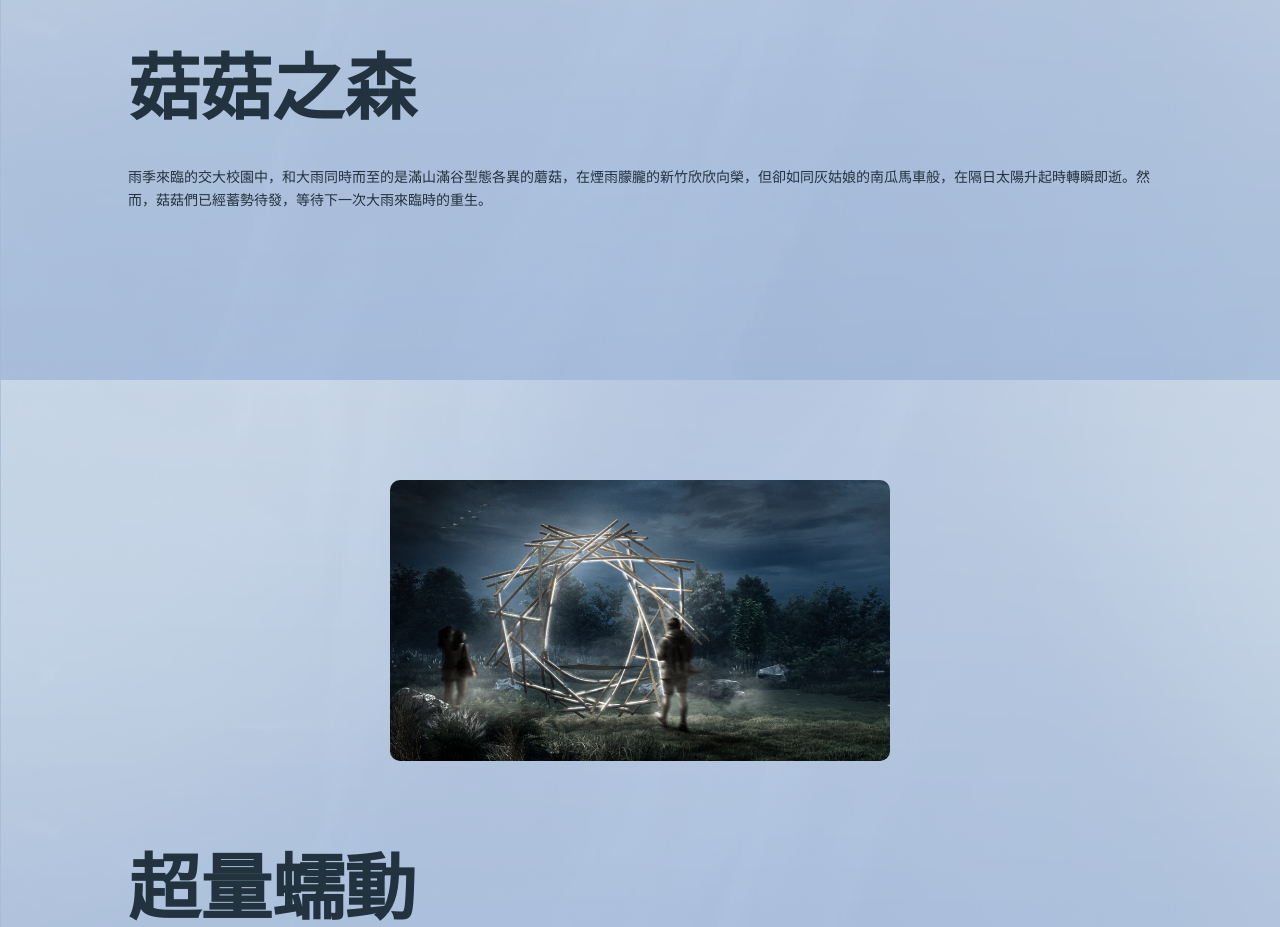
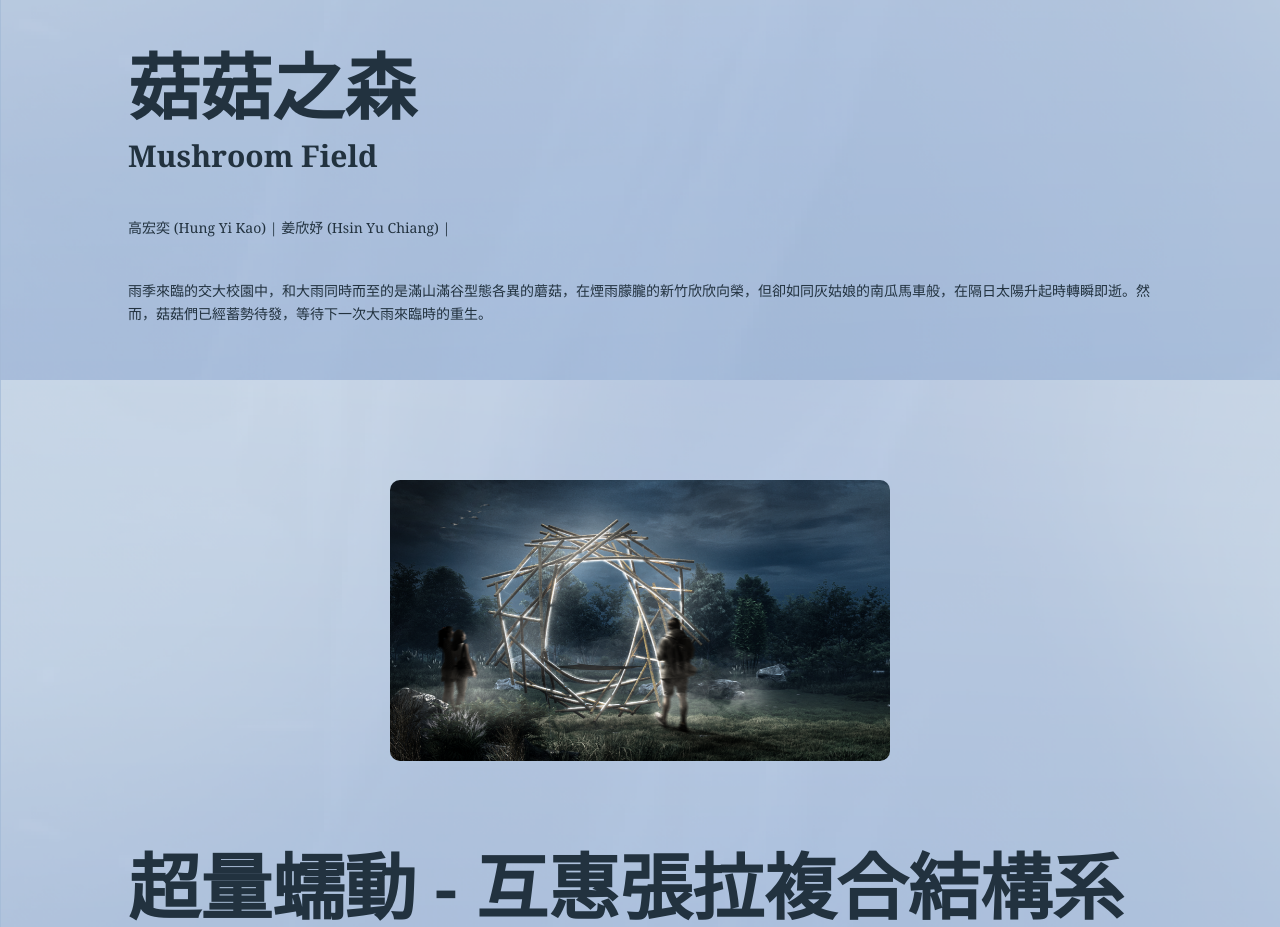
Before and after one commit to yydderf/lightfest-ts, a React (Vite) app: page / in a window 1280 px wide. Shown: the part 4420-5347 px from the top of the page. Built offline with nearby package versions, Linux system fonts and the light colour scheme.

Commit message:
add craft artists, eng_title

```diff
--- a/src/components/crafts/crafts.scss
+++ b/src/components/crafts/crafts.scss
@@ -27,20 +27,34 @@
                 flex: 1;
                 display: flex;
                 flex-direction: column;
-                gap: 30px;
+                gap: 40px;
                 overflow: hidden;
                 padding-left: 10%;
                 padding-right: 10%;
-
-
+                color: #22323f;
+                .artists-container {
+                    width: 100%;
+                    display: flex;
+                    flex-direction: row;
+                    flex-wrap: wrap;
+                    p {
+                        font-size: 14px;
+                    }
+                }
+                .craft-title {
                 h2 {
                     font-size: 72px;
                     font-weight: bolder;
-                    color: #22323f;
                 }
 
+                h3 {
+                    font-size: 30px;
+                }
+                }
+
+
+
                 p {
-                    color: #22323f;
                     font-size: 14px;
                     line-height: 23px;
 
@@ -73,9 +87,24 @@
                     padding-left: 10%;
                     padding-right: 10%;
                     padding-bottom: 16rem;
+                    gap: 20px;
+                    .artists-container {
+                        width: 100%;
+                        display: flex;
+                        flex-direction: row;
+                        flex-wrap: wrap;
+                        p {
+                            font-size: 10px;
+                        }
+                    }
 
-                    h2 {
-                        font-size: 1.5rem;
+                    .craft-title {
+                        h2 {
+                            font-size: 1.5rem;
+                        }
+                        h3 {
+                            font-size: 0.8rem;
+                        }
                     }
 
                     p {
--- a/src/components/crafts/crafts.tsx
+++ b/src/components/crafts/crafts.tsx
@@ -21,87 +21,111 @@
 interface Item {
   id: number;
   title: string;
+  eng_title: string;
   img: string;
   desc: string;
+  artists: string[];
 }
 
 const items: Item[] = [
   {
     id: 1,
     title: "光語",
+    eng_title: "Linguage",
     img: craft_11,
     desc:
       "在一片燈海之中，佇立著兩座半圓透明球體，裡頭靜靜躺著兩台對講機。為什麼這裡會有兩台機器? 他們將能通到哪裡? 對講機的另一頭又會是什麼在等著我們呢?本作品透過讓觀眾進入球體內部，建立起超脫現實的虛幻空間，並在這裡創造出一個又一個驚奇的邂逅，透過人與人的交流，重拾校園溫度以及情感連結。",
+    artists: ["趙雅婷 (Chao, Ya Ting)", "許佳穎 (Hsu, Chia Ying)", "梁芸瑄 (Liang, Yun Hsuan)", "陳以荷 (Chen, YI He)", "甯宇綸 (Ning, Yu Lun)"],
   },
   {
     id: 2,
     title: "重燃",
+    eng_title: "Walpurgis Night",
     img: craft_21,
     desc:
       "「今夜，在這 Walpurgis Night，讓我們一起慶祝百花綻放的春天到來」。本作品結合仿真鮮花及抽象植物形象，當人們靠近裝置時，點亮裝置並使百花綻放，象徵人們透過團結戰勝了嚴酷而寒冷的冬天，重新迎來春天的溫暖與光彩，藉此傳達人與人相遇的意義以及團結的重要性。期望透過這個作品為冬天的校園中增添溫暖，並為人們帶來相遇和互動的契機",
+    artists: ["陳筱媛 (CHEN,XIAO-YUAN)", "成文瑄 (CHENG,WEN-XUAN)", "張瀚勻 (ZHANG,HAN-YUN)", "林亞萱 (LIN,YA-XUAN)", "黃翊庭 (HUANG,YI-TING)"],
   },
   {
     id: 3,
     title: "菇菇之森",
+    eng_title: "Mushroom Field",
     img: craft_31,
     desc:
       "雨季來臨的交大校園中，和大雨同時而至的是滿山滿谷型態各異的蘑菇，在煙雨朦朧的新竹欣欣向榮，但卻如同灰姑娘的南瓜馬車般，在隔日太陽升起時轉瞬即逝。然而，菇菇們已經蓄勢待發，等待下一次大雨來臨時的重生。",
+    artists:["高宏奕 (Hung Yi Kao)", "姜欣妤 (Hsin Yu Chiang)"],
   },
   {
     id: 4,
-    title: "超量蠕動",
+    title: "超量蠕動 - 互惠張拉複合結構系統",
+    eng_title: "Hyperperistalsis - A Reciprocal Tensegrity Structure",
     img: craft_41,
     desc:
       "本設計試圖探索互惠張拉複合系統在設計與施工層面的潛力。受到可展開一性質啟發，主要概念為利用可控變形以產生動態。藉由參數設計與物理模擬得出一種載重驅動的張拉-薄膜混合架構，圓環內部在薄膜受到應力時將觸發驅動機制而產生尺度變化。透過設計可展開、重組的結構單元，讓構造本身可被運送並重複運用於其他藝文空間。",
+    artists: ["謝博宇 (Po-Yu, Hsieh)", "林苡忻(Yi-Hsin, Lin)", "林聖凱(Sheng-Kai, Lin)", "陳佾霆(Yi-Ting, Chen)", "鄭凱駿(Kai-Chun, Cheng)", "王玟淯(Wen-Yu, Wang)", "劉啟正(Chi-Cheng, Liu)", "曾詩芸(Shih-Yun, Tseng)", "黃心沂(Hsin-Yi, Huang)", "江泓陞(Hong-Sheng, Jiang)", "盧虹文 (Hong-Wen, Lu)", "舒彥農(Yen-Nong, Shu)", "李桂菁(Kuei-Ching, Li)", "胡宇翔 (Yu-Hsiang, Hu)", "王誠安 (Cheng-An, Wang)", "周廷哲(Ting-Che, Chou)", "謝佑澤(Yu-Tse, Hsieh)", "戴凡喻(Fan-Yu, Tai)"],
   },
   {
     id: 5,
-    title: "深淵 Cube",
+    title: "重現光明：深淵Cube",
+    eng_title: "Infinity Cube",
     img: craft_51,
     desc:
       "在交作業大學中，繁忙的課業與人際關係的壓力，總是壓著學生快喘不過氣，因此我們希望創作出一件融合科技與藝術的光影作品，有著深淵那深不見底的層層燈光、有著風雲變幻的光影色彩、有著井然有序的和諧感，幫助陽明交大的師生們能藉此暫時忘卻生活中繁雜，紓 解過往累積的壓力，並從一切煩惱中抽離自身。",
+    artists: ["陳冠勳 (Andy Chen)", "張家睿 (Louis)", "司徒立中 (Felix)"],
   },
   {
     id: 6,
     title: "綜一！解構！",
+    eng_title: "Assembly Building One! Deconstruct!",
     img: craft_61,
     desc:
       "綜合一館是交大校區學生們通識課程的共同記憶。其奇特的建築結構和秋冬季節時，充滿新竹特色的風，使我們選擇它作為建築解構的主題。綜合一館的視覺特色是一樓的露天大平台和斜坡，我們保留了這兩個輪廓，並將半露天的B1停車場解構為支撐平台的縱向立板。我們對平台上的L形大樓進行了立面解構，並觀察到綜合一館的風是對角斜向集束的。我們將這種意象融入其中，象徵綜合一館的博雅和通識教育精神。",
+    artists: ["何彥寬 (Ho, Yen Kuan)", "李峻 (Lee Tsun James)", "林宏一 (Joe Lin)"],
   },
   {
     id: 7,
     title: "浩然圖書館",
+    eng_title: "Haoran Library",
     img: craft_71,
     desc:
-      "浩然圖書館是交大最有特色的地標之一，也是交大人共同的回憶，無論白天黑夜都是大家休憩和學習的好去處，白天為我們敞開知識的大門，晚上為我們加油點燈。希望我們的作品能在晚上綻放出璀璨的光芒，點燃交大學生的回憶。"
+      "浩然圖書館是交大最有特色的地標之一，也是交大人共同的回憶，無論白天黑夜都是大家休憩和學習的好去處，白天為我們敞開知識的大門，晚上為我們加油點燈。希望我們的作品能在晚上綻放出璀璨的光芒，點燃交大學生的回憶。",
+    artists: ["高毓襄 (Kao, Yu-Siang)", "黃郁雯 (Huang, Yu-Wen)"],
   },
   {
     id: 8,
     title: "十二舍",
+    eng_title: "Dormitory 12",
     img: craft_81,
     desc:
       "本作品以校內的十二舍作為設計依據，設計上著重於凸顯其三芒星的整體構造和牆側的階梯型結構，並使用壓克力板為素材，在夜晚中配合燈光的方式呈現。透過此模型，期許師生們能感受到其在莘莘學子們努力奮鬥、步步高升之於，作為黑夜中閃耀的明燈和令人安心的避風港之象徵意義。",
+    artists: ["彭柏凱 (Bo-Kai Peng)", "蔡亞彤 (Ya-Tong Tsai)", "陳祖榆 (Tsu-Yu Chen)"],
   },
   {
     id: 9,
     title: "Suspiria",
+    eng_title: "",
     img: craft_91,
     desc:
       "本作品使用技術主要透過計算畫面連續兩幀間的差異，抓取並強調畫面移動中物件，呈現類似靈魂輪廓的迷幻殘影，多個連續畫面又形成視覺暫留。其餘靜止部分由於無變化，均為黑色背景，觀眾僅能專注於眼前正在變動的手勢。演出過程中僅有手部出現在鏡頭前，搭載預先設置好的基本色彩調控、鏡像、幀數、延遲等技術，不多炫技，透過表演者的細緻操作詮釋文本，以手構成誕生、心跳、菩薩等形象。創作者亦加入即興演出，視現場情況與投影布幕配合呈無限拉長效果、不可預知的交互作用；抑或改變演出時上半身著裝色彩，呈現不同心理面向。",
+    artists: ["蔣皓任 (Hao Jen Chiang)"],
   },
   {
     id: 10,
     title: "彈性迭代",
+    eng_title: "ELASTICITY ITERATION",
     img: craft_101,
     desc:
       "本設計的主要概念是將振動以某種訊息的形式從一個地方傳送到另一個地方。 整個設計以張拉整體的結構系統來構成，而這個系統有趣在於它的大部分都會因為碰觸而晃動。如果將力量放在結構上，另一側的人可以感覺到它的搖晃。我們首先運用竹材，設計標準化的張拉整體單元，在單元整體的層級上再形成另一個整體來強化搖晃的特性，概念即是將竹子本身的彈性以及張拉整體的彈性層次套疊，進而讓彈性震動來回傳遞、增幅並迭代。",
+    artists: ["詹禮仲 (Li-Chung Chan)", "徐懿 (Yi Hsu)", "麥紀涵 (Chi-Han Mai)", "李宜庭(Yi-Ting Lee)", "吳嬛(Hsuan Wu)", "陳晨隄(Chen-Ti Chen)", "蔡詠琳(Yong-Lin Cai)", "王韻嘉(Yun-Chia Wang)", "翁振瑋(Chen-Wei Weng)", "朱恩逵(En-Kuei Chu)", "盧皓璿(Hao-Syuan Lu)", "徐忻岑(Hsin-Tsen Hsu)", "陳睿申(Reason Chen)", "崔元哲(Yuan-Che Tsui)", "張智煒(Chih-Wei Chang)", "江孟錡(Meng-chi Chiang)", "Elia Lutter"],
   },
   {
     id: 11,
-    title: "Writing for Night",
+    title: "光影手寫 夜晚的啟示",
+    eng_title: "Writing for Night",
     img: dummy,
     desc:
       "在這個匆忙且充滿日常瑣事的世界裡，我們常常忽略了文字所擁有的力量，以及它所能帶來的正面影響。透過投影，文字不僅僅是靜止的存在，它在黑暗中舞動、變換，彷彿活生生地呼吸著。它們的出現和消失，彷彿提醒著我們生活中瞬息萬變的本質，而文字所承載的信息和情感卻是不變的。我希望觀者在看到這些文字投影時，能夠感受到文字所帶來的溫暖。在繁忙的生活中停下腳步，靜心感受文字所傳達的情感和啟示，讓文字的力量在心靈深處綻放，成為一種靈魂的治癒。",
+    artists: ["趙憶憫 (Yì Min Zhao)"],
   },
 ];
 
@@ -116,10 +140,18 @@
           <h1>{item.title}</h1>
           <h1></h1> */}
           <div className="image-container">
-            <img src={item.img} alt="" style={{borderRadius: "10px", marginTop: "100px", marginBottom: "100px"}}/>
+            <motion.img src={item.img} alt="" style={{borderRadius: "10px", marginTop: "100px", marginBottom: "100px"}} whileHover={{scale: 1.05}} />
           </div>
           <motion.div className="textContainer">
-            <h2>{item.title}</h2>
+            <div className="craft-title">
+              <h2>{item.title}</h2>
+              <h3>{item.eng_title}</h3>
+            </div>
+            <div className="artists-container">
+              {item.artists.map((artist) => (
+                <p>{artist}&nbsp;|&nbsp;</p>
+              ))}
+            </div>
             <p>{item.desc}</p>
             {/* <button>模型</button> */}
           </motion.div>
@@ -130,20 +162,9 @@
 };
 
 const Crafts: React.FC = () => {
-  const ref = useRef<HTMLDivElement | null>(null);
-
-  const { scrollYProgress } = useScroll({
-    target: ref,
-    offset: ["end end", "start start"],
-  });
-
-  const scaleX = useSpring(scrollYProgress, {
-    stiffness: 100,
-    damping: 30,
-  });
 
   return (
-    <div className="crafts-wrapper" ref={ref} >
+    <div className="crafts-wrapper">
       {items.map((item) => (
         <Single item={item} key={item.id} />
       ))}
--- a/src/components/description/description.scss
+++ b/src/components/description/description.scss
@@ -38,7 +38,7 @@
                     font-size: 18px;
                 }
                 .text-wrapper-3 {
-                    font-size: 18px;
+                    font-size: 16px;
                 }
             }
         }
```
